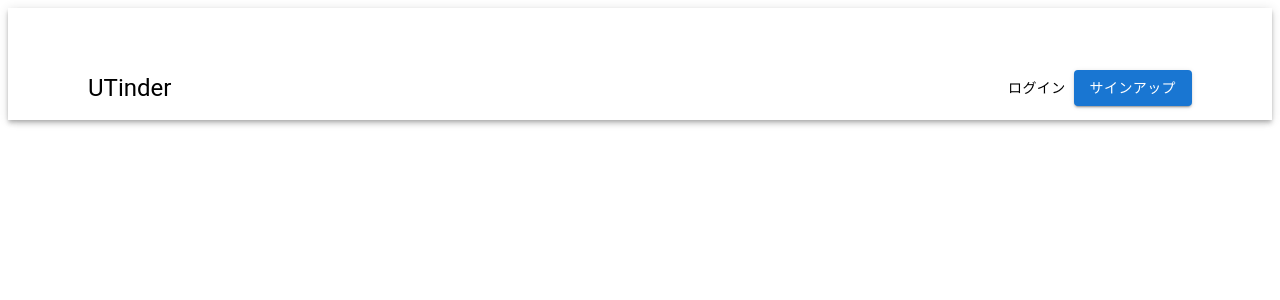
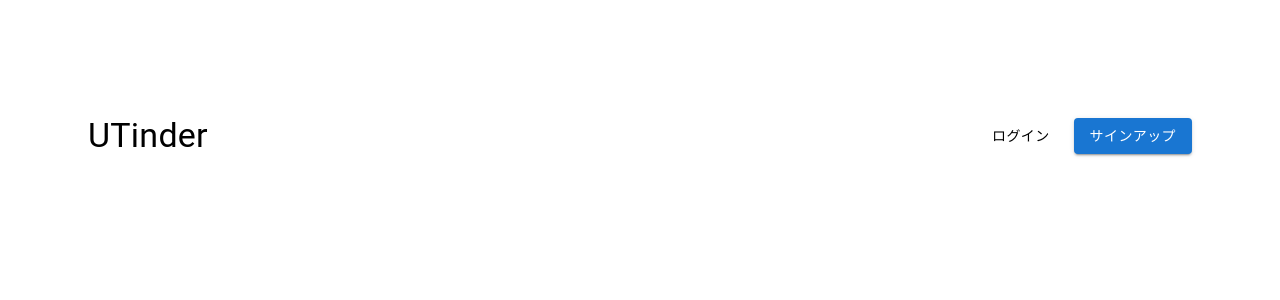
Before and after one commit to miki-yuasa/utinder, a Next.js app: page /utokyo in a window 1280 px wide. Shown: the top 300 px of the page. Built offline with nearby package versions, Linux system fonts and the light colour scheme.

Commit message:
ref: layout

```diff
--- a/src/features/navigation/components/Navigation.tsx
+++ b/src/features/navigation/components/Navigation.tsx
@@ -4,15 +4,18 @@ import { Box } from "@/components/Box/Box"
 import { Toolbar } from "@/components/Toolbar/Toolbar"
 import { Typography } from "@/components/Typography/Typography"
 import { Container } from "@/components/Container/Container"
+import { Stack } from "@/components/Stack/Stack"
 
-export const Navigation = () => {
+export const Navigation = ({ paddingTop = 12 }: { paddingTop?: number }) => {
     return (
-        <AppBar position="static" color="transparent" sx={{ backdropFilter: "blur(20px)", paddingTop: 6 }}>
+        <AppBar elevation={0} position="static" color="transparent" sx={{ backdropFilter: "blur(20px)", paddingTop: paddingTop }}>
             <Container maxWidth='lg'>
                 <Toolbar>
-                    <Typography variant="h5" component="div" sx={{ flexGrow: 1 }}>UTinder</Typography>
-                    <Button variant='text' color='inherit'>ログイン</Button>
-                    <Button variant='contained'>サインアップ</Button>
+                    <Typography variant="h4" component="div" sx={{ flexGrow: 1 }}>UTinder</Typography>
+                    <Stack spacing={2} direction='row'>
+                        <Button variant='text' color='inherit'>ログイン</Button>
+                        <Button variant='contained'>サインアップ</Button>
+                    </Stack>
                 </Toolbar>
             </Container>
         </AppBar>
```
